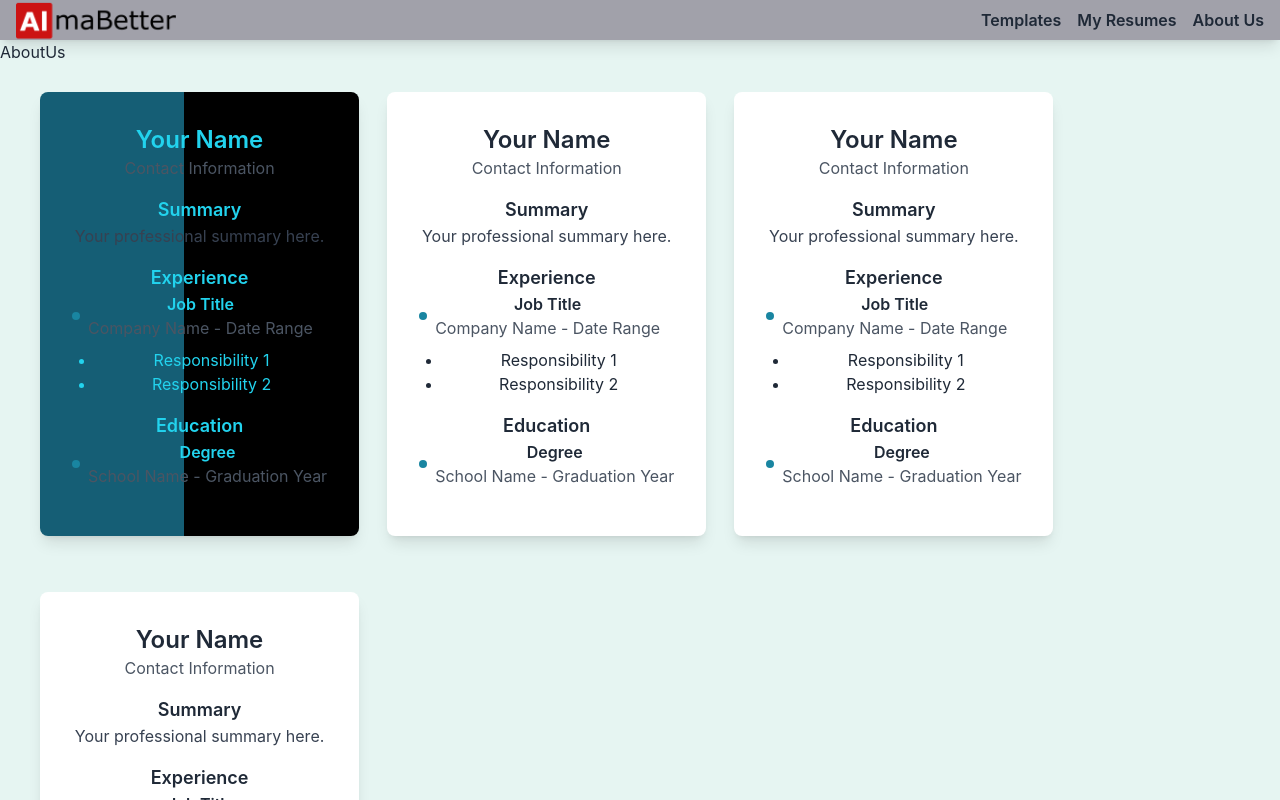
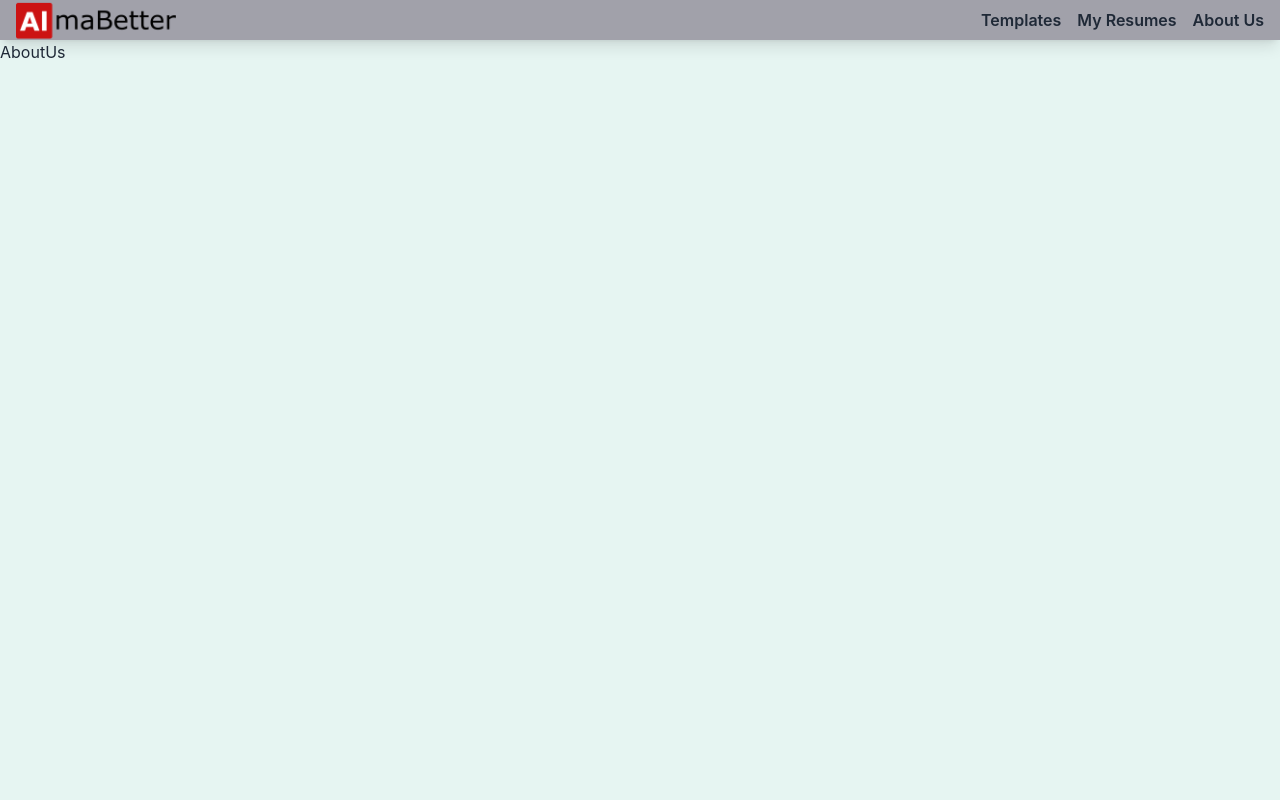
Before and after one commit to pratik-45/ResumeBuilderalma, a React (Create React App) app: page /Aboutus in a window 1280 px wide. Shown: the top 800 px of the page. Built offline with nearby package versions, Linux system fonts and the light colour scheme.

Commit message:
#modified by uday

```diff
--- a/src/App.js
+++ b/src/App.js
@@ -1,18 +1,14 @@
 import React, { useState } from "react";
 import Navbar from "./components/Navbar";
 import "./App.css";
-import { Routes, Route } from "react-router-dom"; // Removed Switch import
+import { Routes, Route } from "react-router-dom";
 import Templates from "./components/Templates.jsx";
 import Myresume from "./components/Myresume.jsx";
 import AboutUs from "./components/AboutUs.jsx";
-import Personalinfo from "./components/Personalinfo";
+import Personalinfo from "./components/Personalinfo.jsx";
 
 const App = () => {
-  const [showPersonalInfo, setShowPersonalInfo] = useState(false);
-
-  const handleTemplateClick = () => {
-    setShowPersonalInfo(true);
-  };
+  const [showPersonalInfo] = useState(false); // Removed setShowPersonalInfo
 
   return (
     <div>
@@ -23,12 +19,12 @@ const App = () => {
         <Route path="/Aboutus" element={<AboutUs />} />
         {/* Add more routes here if needed */}
       </Routes>
-      <div>
-        <div className="App">
-           {/* Use the ResumeTemplate component */}
-           <Templates showPersonalInfo={showPersonalInfo} />
-        </div>
+      <div className="App">
+        {/* Use the ResumeTemplate component */}
+        {/* <Templates showPersonalInfo={showPersonalInfo} /> */}
       </div>
+      {/* Use the Personalinfo component */}
+      {showPersonalInfo && <Personalinfo />}
     </div>
   );
 };
--- a/src/components/Templates.jsx
+++ b/src/components/Templates.jsx
@@ -1,7 +1,7 @@
 import React from "react";
-import Personalinfo from "./components/Personalinfo";
+import Personalinfo from "./Personalinfo"
 
-const ResumeTemplate = ({ showPersonalInfo }) => {
+const ResumeTemplate = ({ showPersonalinfo }) => {
   return (
     <div className="min-h-screen flex flex-wrap gap-7 ml-10">
       {/* First Template */}
@@ -177,7 +177,7 @@ const ResumeTemplate = ({ showPersonalInfo }) => {
         </section>
       </div>
          {/* Display PersonalInformation when showPersonalInfo is true */}
-         {showPersonalInfo && <Personalinfo />}
+         {showPersonalinfo && <Personalinfo />}
     </div>
   );
 };
```
